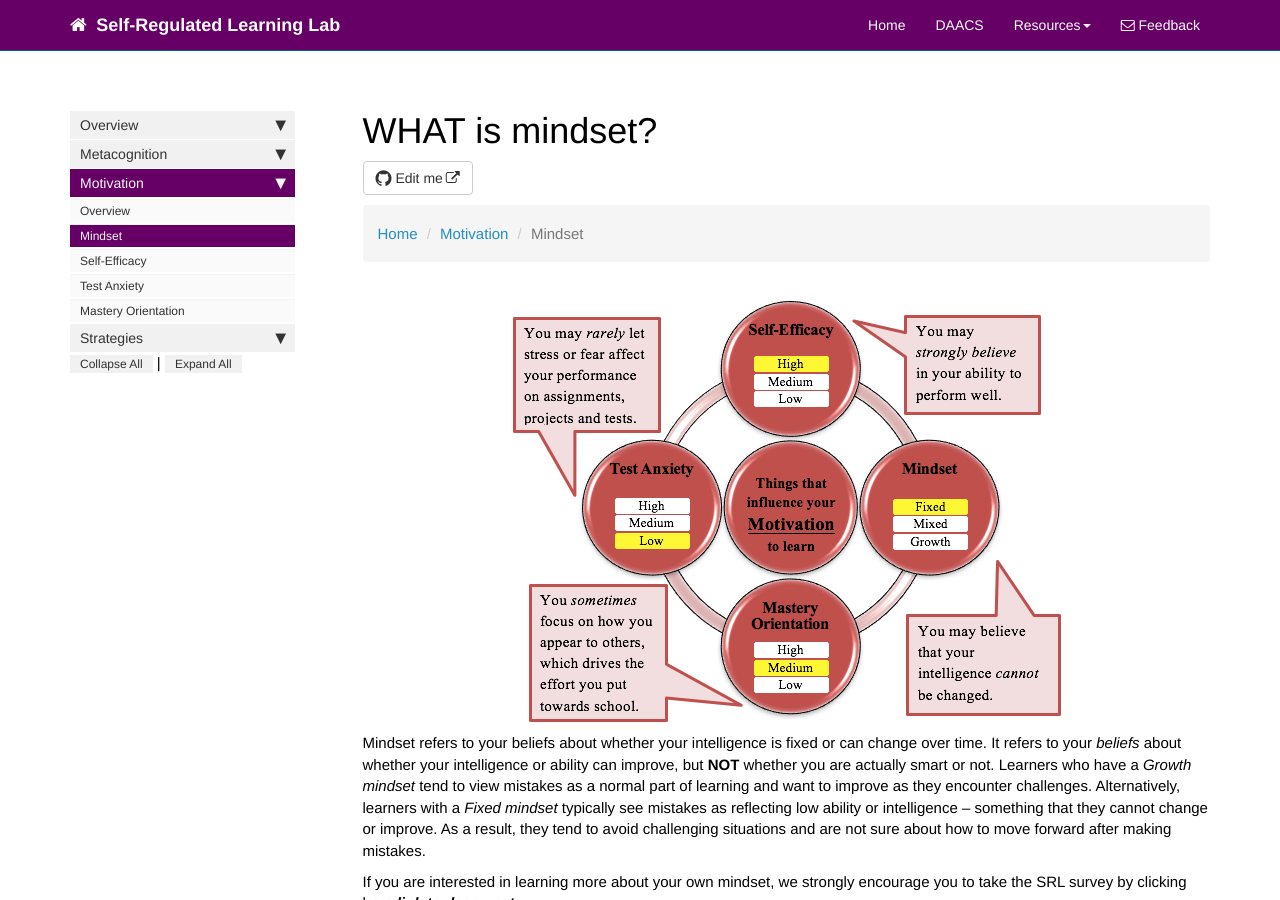
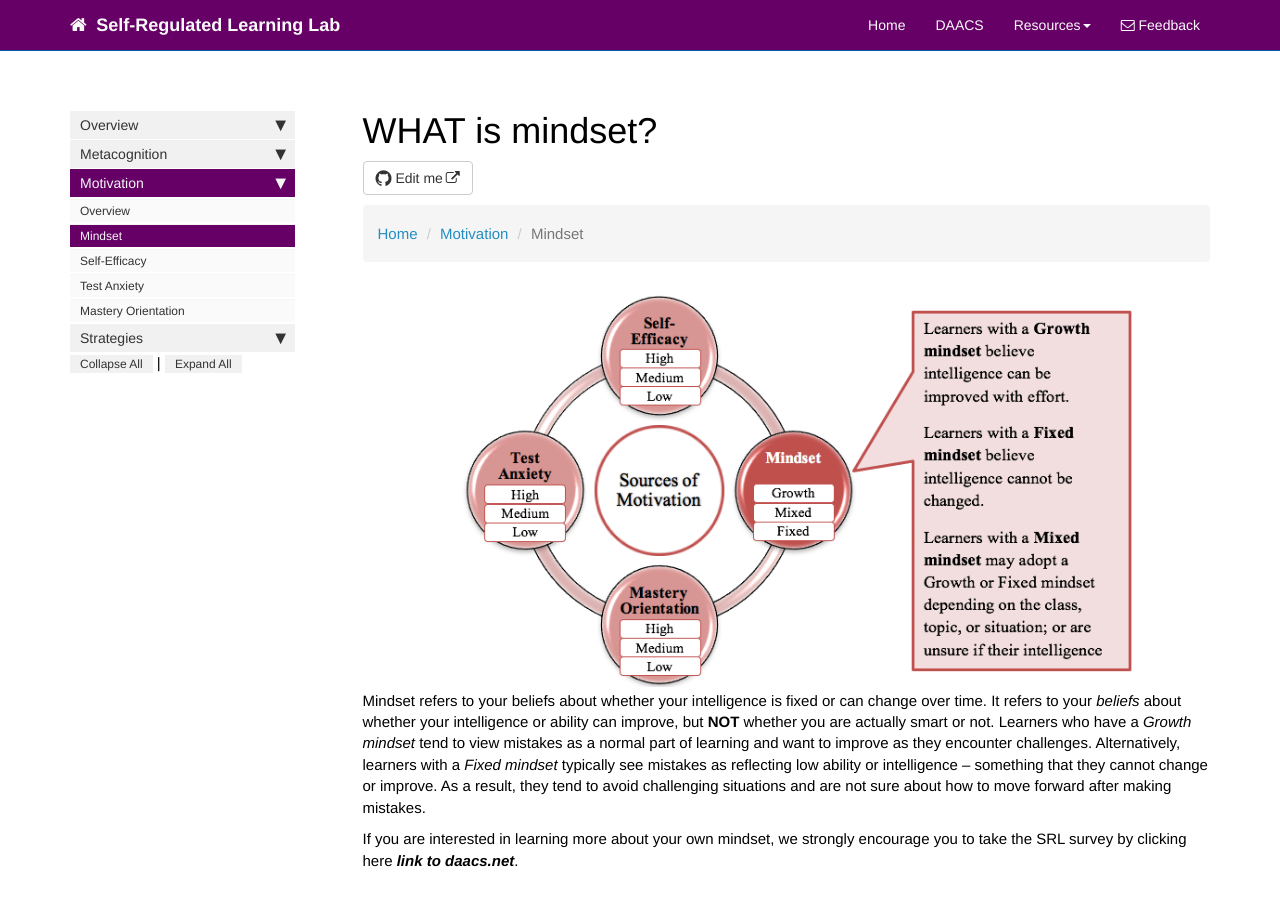
Before and after one commit to dfranklin02/SRL, a Jekyll site: the page built from docs/pages/motivation/mindset.md, in a window 1280 px wide and 900 px high. Built offline with Jekyll 4.4.1, drawn with Linux system fonts in a browser that asks for light colours; nearby versions of some CDN libraries; comment, search, counter and statistics services are not loaded.

Commit message:
Update mindset.md

```diff
--- a/docs/pages/motivation/mindset.md
+++ b/docs/pages/motivation/mindset.md
@@ -14,7 +14,7 @@ toc: false
     <li class="active">Mindset</li>
 </ul>
 
-<center><img src='images/mindsetoverview.png' alt='mindset' /></center>
+<center><img src='images/Mindsetoverview.png' alt='mindset' /></center>
 
 Mindset refers to your beliefs about whether your intelligence is fixed or can change over time. It refers to your *beliefs* about whether your intelligence or ability can improve, but **NOT** whether you are actually smart or not. Learners who have a *Growth mindset* tend to view mistakes as a normal part of learning and want to improve as they encounter challenges. Alternatively, learners with a *Fixed mindset* typically see mistakes as reflecting low ability or intelligence – something that they cannot change or improve. As a result, they tend to avoid challenging situations and are not sure about how to move forward after making mistakes.
 
```
